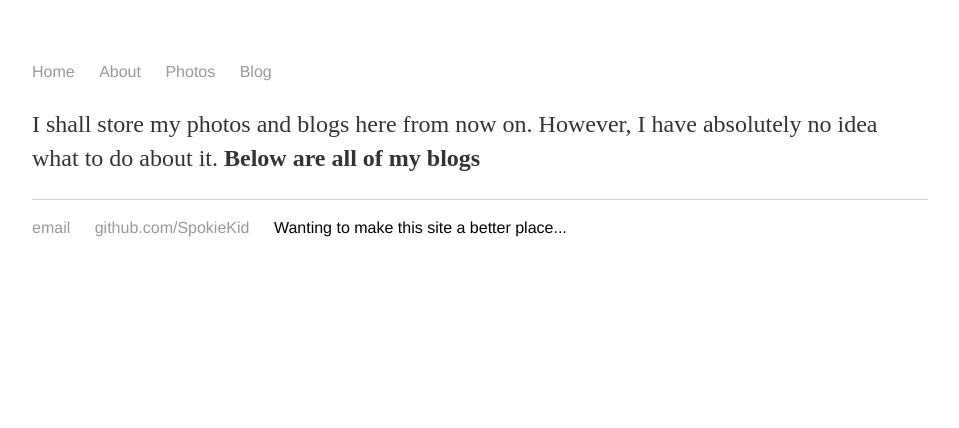
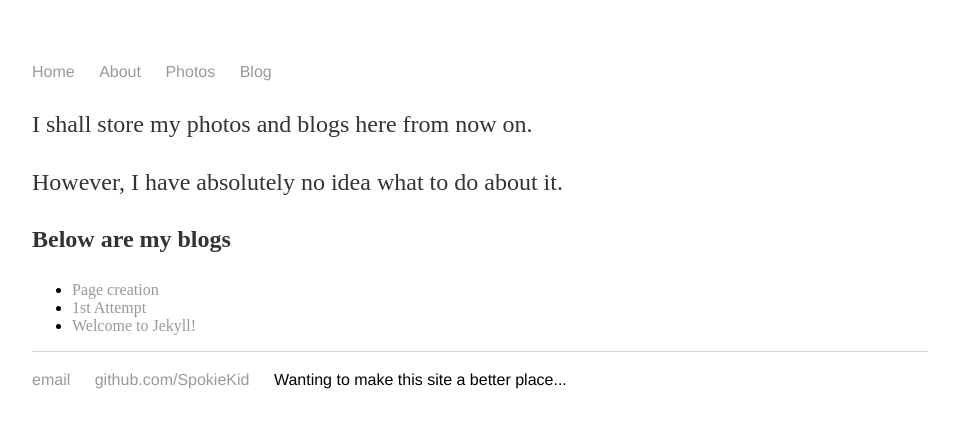
Before and after one commit to SpokieKid/arvin, a Jekyll site: the page built from index.html, in a window 1280 px wide. Shown: the top 428 px of the page, without its empty margins (160-1119 px from the left). Built offline with Jekyll 4.4.1, drawn with Linux system fonts in a browser that asks for light colours.

Commit message:
Hotfix Mainlooping 1.1

```diff
--- a/_posts/2020-01-02-1st-attempt.markdown
+++ b/_posts/2020-01-02-1st-attempt.markdown
@@ -1,7 +1,7 @@
 ---
 layout: photos
 title: 1st Attempt
-categories: [photo]
+categories: photo
 ---
 ## **Trying to save my first photo attempt here!**
 Can you see anything?
--- a/_posts/2020-01-02-2nd-attempt.markdown
+++ b/_posts/2020-01-02-2nd-attempt.markdown
@@ -1,8 +1,10 @@
 ---
-layout: page
+layout: photos
 title: Page creation
 categories: photo
 ---
+
+
 Trying to create a page.
 
 And trying to add a picture
--- /dev/null
+++ b/index.html
@@ -0,0 +1,24 @@
+---
+# Feel free to add content and custom Front Matter to this file.
+# To modify the layout, see https://jekyllrb.com/docs/themes/#overriding-theme-defaults
+
+layout: default
+title: Arvin Chen An Existentialist
+---
+<p>
+  I shall store my photos and blogs here from now on.
+</p>
+<p>
+  However, I have absolutely no idea what to do about it.
+</p>
+
+<p>
+  <strong>Below are my blogs</strong>
+</p>
+<ul>
+  {% for post in site.posts %}
+    <li>
+      <a href="{{ post.url }}">{{ post.title }}</a>
+    </li>
+  {% endfor %}
+</ul>
--- a/index.markdown
+++ /dev/null
@@ -1,13 +0,0 @@
----
-# Feel free to add content and custom Front Matter to this file.
-# To modify the layout, see https://jekyllrb.com/docs/themes/#overriding-theme-defaults
-
-layout: default
-title: Arvin Chen An Existentialist
----
-I shall store my photos and blogs here from now on.
-However, I have absolutely no idea what to do about it.
-**Below are all of my blogs**
-{% for post in site.post %}
-  *[{{post.title}}]({{post.url}})
-{% endfor %}
```
